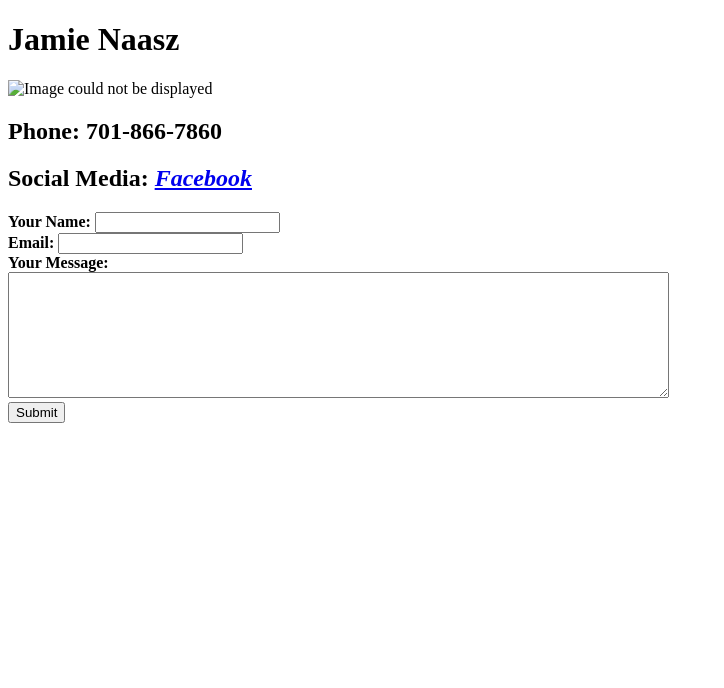
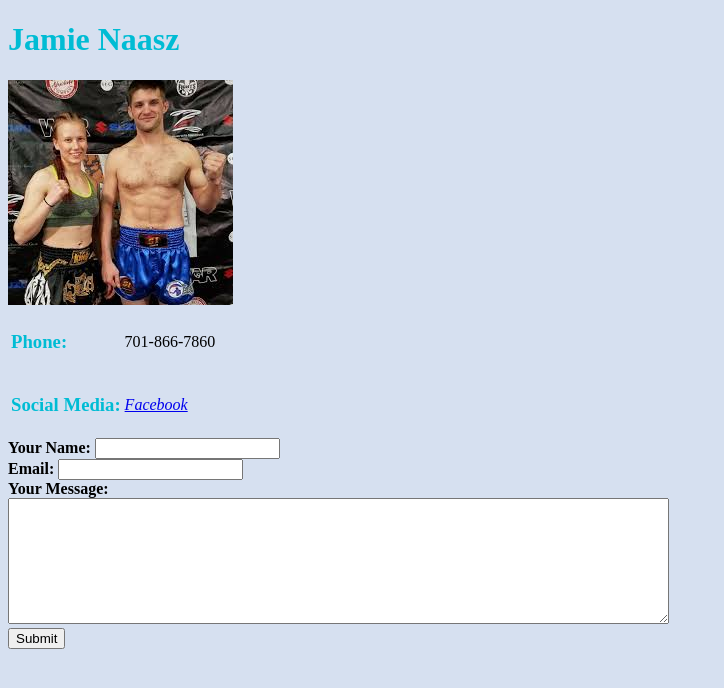
Before and after one commit to naaszja/cv, a plain HTML site: page contact.html in a window 1280 px wide. Shown: the whole page, without its empty margins (0-724 px from the left). Drawn offline with Linux system fonts and the light colour scheme.

Commit message:
Add files via upload

```diff
--- a/contact.html
+++ b/contact.html
@@ -4,13 +4,22 @@
 <head>
   <meta charset="utf-8">
   <title>Contact Me</title>
+  <link rel="stylesheet" href="css/styles.css">
 </head>
 
 <body>
   <h1>Jamie Naasz</h1>
-  <img src="contactPic.jpg" alt="Image could not be displayed">
-  <h2><strong>Phone: </strong>701-866-7860</h2>
-  <h2><strong>Social Media: </strong><em><a href="https://www.facebook.com/jamie.naasz">Facebook</a></em></h2>
+  <img src="images/contactPic.jpg" alt="Image could not be displayed">
+  <table>
+    <tr>
+      <td><h3><strong>Phone: </strong></h3></td>
+      <td>701-866-7860</td>
+    </tr>
+    <tr>
+      <td><h3><strong>Social Media: </strong></h3></td>
+      <td><em><a href="https://www.facebook.com/jamie.naasz">Facebook</a></em></td>
+    </tr>
+  </table>
   <form action="mailto:naaszja@gmail.com" method="post" enctype="text/plain">
     <label><strong>Your Name: </strong></label>
     <input type="text" name="yourName" value=""><br>
--- /dev/null
+++ b/css/styles.css
@@ -0,0 +1,23 @@
+body {
+  background-color: #d6e0f0;
+  }
+
+hr {
+    border-style: none;
+    border-top-style: dotted;
+    border-color: grey;
+    border-width: 5px;
+    width: 5%;
+  }
+
+  h1 {
+    color: #00bcd4
+  }
+
+  h3 {
+    color: #00bcd4
+  }
+
+.welcome img {
+  border: 5px solid #ff4b5c;
+}
```
Also changed, not shown: hobbies.html (+2 -1 lines), index.html (+6 -20 lines).
